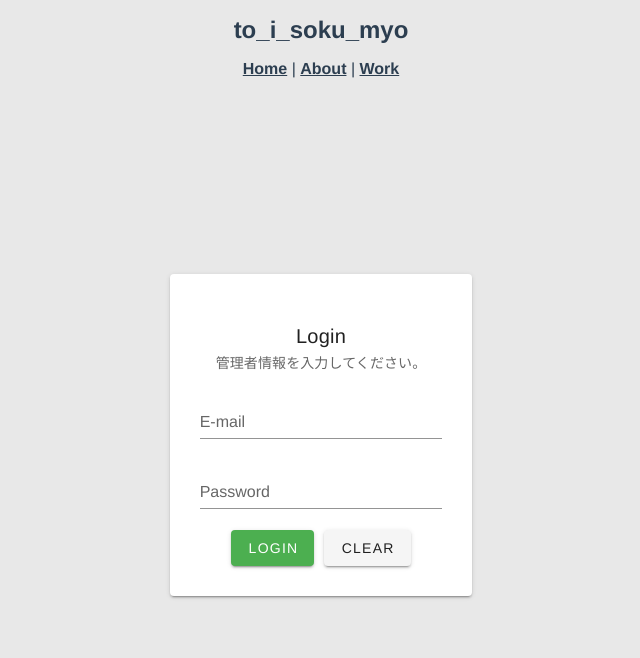
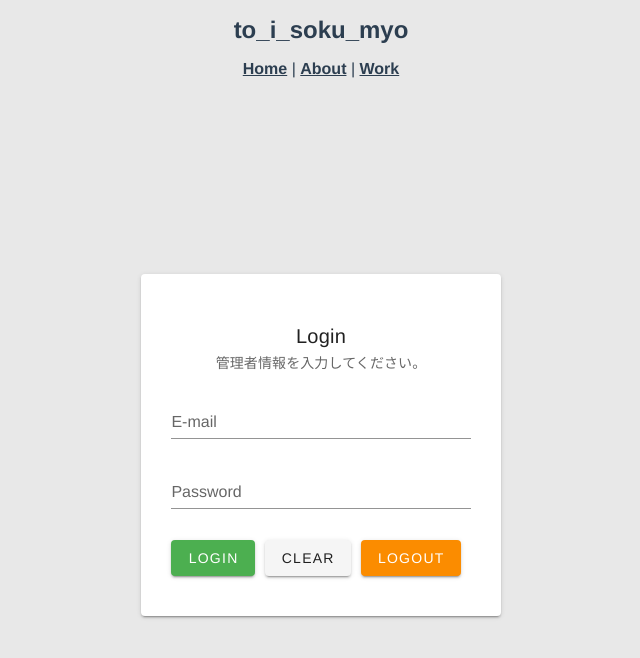
Before and after one commit to nsktky/toisokumyo, a Vue app: page /admin in a window 1280 px wide. Shown: the top 658 px of the page, without its empty margins (319-959 px from the left). Built offline with nearby package versions, Linux system fonts and the light colour scheme; no server answers.

Commit message:
ログアウト

```diff
--- a/src/views/AdminView.vue
+++ b/src/views/AdminView.vue
@@ -23,7 +23,17 @@
             LOGIN
           </v-btn>
 
-          <v-btn> CLEAR </v-btn>
+          <v-btn @click="reset"> CLEAR </v-btn>
+
+          <v-btn
+            color="warning"
+            class="logout-btn"
+            @click="logout"
+            :disabled="isValid"
+          >
+            LOGOUT
+          </v-btn>
+
           <v-alert
             dense
             text
@@ -65,6 +75,9 @@
 .login-btn {
   margin-right: 10px;
 }
+.logout-btn {
+  margin: 10px;
+}
 .success-message {
   margin-top: 20px;
 }
@@ -78,11 +91,6 @@ import firebase from "@/firebase/firebase";
 export default {
   data: () => ({
     valid: true,
-    name: "",
-    nameRules: [
-      (v) => !!v || "Name is required",
-      (v) => (v && v.length <= 10) || "Name must be less than 10 characters",
-    ],
     email: "",
     emailRules: [
       (v) => !!v || "メールアドレスを入力してください",
@@ -136,6 +144,18 @@ export default {
           this.errorMessage = "ログインに失敗しました"
         });
     },
+    logout() {
+      console.log("logout");
+      firebase.auth()
+      .signOut()
+      .then(() => {
+        localStorage.message = "ログアウトに成功しました"
+        this.$router.push("/")
+      })
+      .catch((error) => {
+        console.log(error)
+      })
+    }
   },
 };
 </script>
```
